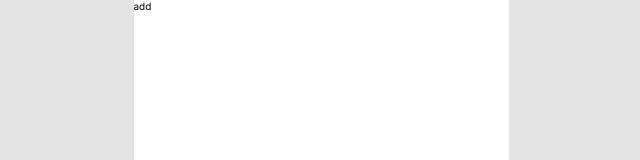
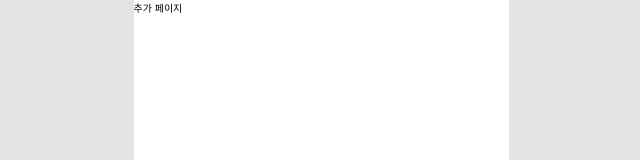
Before and after one commit to GreenSpark-greenspark/greenspark-frontend, a Next.js app: page /appliances/add in a window 1280 px wide. Shown: the top 160 px of the page, without its empty margins (319-959 px from the left). Built offline with nearby package versions, Linux system fonts and the light colour scheme.

Commit message:
feat: 가전제품 추가 페이지 연결

```diff
--- a/src/app/appliances/[id]/page.tsx
+++ b/src/app/appliances/[id]/page.tsx
@@ -5,6 +5,6 @@
 //   "data": "{\"response\":{\"header\":{\"resultCode\":\"00\",\"resultMsg\":\"NORMAL_CODE\"},\"body\":{\"pageNo\":\"1\",\"totalCount\":\"2\",\"numOfRows\":\"10\",\"items\":{\"item\":[{\"SHIP_PRARG_DD\":\"2017-07-01\",\"DATA_REG_DT\":\"2024-10-16 15:21:58\",\"STANDARD_CAPA\":\"16(kg)\",\"APP_NO\":\"254170001\",\"MODEL_TERM\":\"TR16SK\",\"ENTE_TERM\":\"LG전자(주)\",\"CONS_PWR\":\"88.9(1회)(wh)\",\"MACH_TERM\":\"전기세탁기(일반)\",\"HPRO_YN_NM\":\"수입\",\"R\":\"9.1(WH\\/Kg)\",\"GRADE\":\"2\",\"MANUFAC_MAN_TERM\":\"LG전자\",\"TEST_ORG_TERM\":\"한국산업기술시험원\",\"OLDX_MODEL_TERM\":\"NULL\"},{\"SHIP_PRARG_DD\":\"2018-05-04\",\"DATA_REG_DT\":\"2024-10-16 15:21:58\",\"STANDARD_CAPA\":\"16(kg)\",\"APP_NO\":\"254180049\",\"MODEL_TERM\":\"TR16SKA\",\"ENTE_TERM\":\"LG전자(주)\",\"CONS_PWR\":\"83.6(1회)(wh)\",\"MACH_TERM\":\"전기세탁기(일반)\",\"HPRO_YN_NM\":\"수입\",\"R\":\"8.8(WH\\/Kg)\",\"GRADE\":\"2\",\"MANUFAC_MAN_TERM\":\"LG전자\",\"TEST_ORG_TERM\":\"한국산업기술시험원\",\"OLDX_MODEL_TERM\":\"NULL\"}]}}}}\n"
 // }`;
 
-export default function page({ params }: { params: { id: string | string[] } }) {
+export default function Page({ params }: { params: { id: string | string[] } }) {
   return <div>{params.id}</div>;
 }
--- /dev/null
+++ b/src/app/appliances/add/page.tsx
@@ -0,0 +1,3 @@
+export default function Page() {
+  return <div>추가 페이지</div>;
+}
```
Also changed, not shown: src/app/_component/appliances/MyAppliances.tsx (+5 -3 lines).
